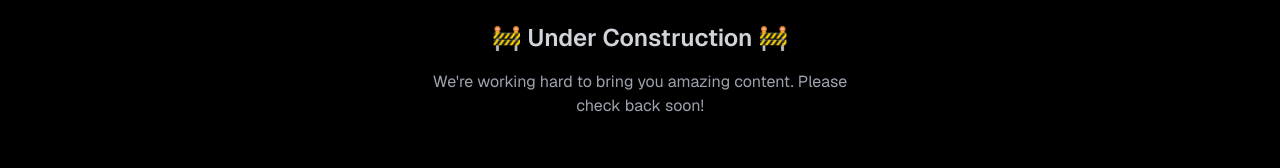
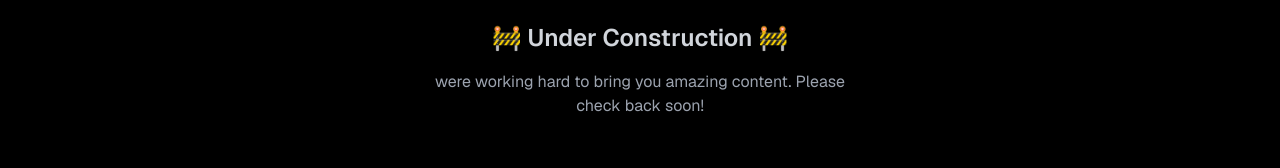
Before and after one commit to raghavshulka/kentron, a Next.js app: page /product/intelligence-retrieval in a window 1280 px wide. Shown: the part 250-418 px from the top of the page. Built offline with nearby package versions, Linux system fonts and the light colour scheme.

Commit message:
fixes issues

```diff
--- a/app/(marketing)/product/intelligence-retrieval/page.tsx
+++ b/app/(marketing)/product/intelligence-retrieval/page.tsx
@@ -10,7 +10,7 @@ export default function IntelligenceRetrievalPage() {
         <div className="flex flex-col items-center justify-center py-20">
           <div className="text-2xl font-semibold text-gray-300 mb-4">🚧 Under Construction 🚧</div>
           <p className="text-gray-400 text-center max-w-md">
-            We're working hard to bring you amazing content. Please check back soon!
+            were working hard to bring you amazing content. Please check back soon!
           </p>
         </div>
       </div>
--- a/app/(marketing)/product/predictive-compliance/page.tsx
+++ b/app/(marketing)/product/predictive-compliance/page.tsx
@@ -10,7 +10,7 @@ export default function PredictiveCompliancePage() {
         <div className="flex flex-col items-center justify-center py-20">
           <div className="text-2xl font-semibold text-gray-300 mb-4">🚧 Under Construction 🚧</div>
           <p className="text-gray-400 text-center max-w-md">
-            We're working hard to bring you amazing content. Please check back soon!
+            were working hard to bring you amazing content. Please check back soon!
           </p>
         </div>
       </div>
--- a/app/(marketing)/product/unified-ingestion/page.tsx
+++ b/app/(marketing)/product/unified-ingestion/page.tsx
@@ -10,7 +10,7 @@ export default function UnifiedIngestionPage() {
         <div className="flex flex-col items-center justify-center py-20">
           <div className="text-2xl font-semibold text-gray-300 mb-4">🚧 Under Construction 🚧</div>
           <p className="text-gray-400 text-center max-w-md">
-            We're working hard to bring you amazing content. Please check back soon!
+            were working hard to bring you amazing content. Please check back soon!
           </p>
         </div>
       </div>
--- a/app/(marketing)/resources/case-studies/page.tsx
+++ b/app/(marketing)/resources/case-studies/page.tsx
@@ -10,7 +10,7 @@ export default function CaseStudiesPage() {
         <div className="flex flex-col items-center justify-center py-20">
           <div className="text-2xl font-semibold text-gray-300 mb-4">🚧 Under Construction 🚧</div>
           <p className="text-gray-400 text-center max-w-md">
-            We're working hard to bring you amazing content. Please check back soon!
+            were working hard to bring you amazing content. Please check back soon!
           </p>
         </div>
       </div>
--- a/app/(marketing)/resources/connectors/page.tsx
+++ b/app/(marketing)/resources/connectors/page.tsx
@@ -10,7 +10,7 @@ export default function ConnectorsPage() {
         <div className="flex flex-col items-center justify-center py-20">
           <div className="text-2xl font-semibold text-gray-300 mb-4">🚧 Under Construction 🚧</div>
           <p className="text-gray-400 text-center max-w-md">
-            We're working hard to bring you amazing content. Please check back soon!
+            were working hard to bring you amazing content. Please check back soon!
           </p>
         </div>
       </div>
--- a/app/(marketing)/resources/help-center/page.tsx
+++ b/app/(marketing)/resources/help-center/page.tsx
@@ -10,7 +10,7 @@ export default function HelpCenterPage() {
         <div className="flex flex-col items-center justify-center py-20">
           <div className="text-2xl font-semibold text-gray-300 mb-4">🚧 Under Construction 🚧</div>
           <p className="text-gray-400 text-center max-w-md">
-            We're working hard to bring you amazing content. Please check back soon!
+            were working hard to bring you amazing content. Please check back soon!
           </p>
         </div>
       </div>
--- a/app/(marketing)/resources/regulations/page.tsx
+++ b/app/(marketing)/resources/regulations/page.tsx
@@ -10,7 +10,7 @@ export default function RegulationsPage() {
         <div className="flex flex-col items-center justify-center py-20">
           <div className="text-2xl font-semibold text-gray-300 mb-4">🚧 Under Construction 🚧</div>
           <p className="text-gray-400 text-center max-w-md">
-            We're working hard to bring you amazing content. Please check back soon!
+            were working hard to bring you amazing content. Please check back soon!
           </p>
         </div>
       </div>
--- a/app/(marketing)/resources/security/page.tsx
+++ b/app/(marketing)/resources/security/page.tsx
@@ -10,7 +10,7 @@ export default function SecurityPage() {
         <div className="flex flex-col items-center justify-center py-20">
           <div className="text-2xl font-semibold text-gray-300 mb-4">🚧 Under Construction 🚧</div>
           <p className="text-gray-400 text-center max-w-md">
-            We're working hard to bring you amazing content. Please check back soon!
+            were working hard to bring you amazing content. Please check back soon!
           </p>
         </div>
       </div>
--- a/app/(marketing)/solutions/industries/page.tsx
+++ b/app/(marketing)/solutions/industries/page.tsx
@@ -10,7 +10,7 @@ export default function IndustriesPage() {
         <div className="flex flex-col items-center justify-center py-20">
           <div className="text-2xl font-semibold text-gray-300 mb-4">🚧 Under Construction 🚧</div>
           <p className="text-gray-400 text-center max-w-md">
-            We're working hard to bring you amazing content. Please check back soon!
+            were working hard to bring you amazing content. Please check back soon!
           </p>
         </div>
       </div>
--- a/app/(marketing)/solutions/law-firms/page.tsx
+++ b/app/(marketing)/solutions/law-firms/page.tsx
@@ -10,7 +10,7 @@ export default function LawFirmsPage() {
         <div className="flex flex-col items-center justify-center py-20">
           <div className="text-2xl font-semibold text-gray-300 mb-4">🚧 Under Construction 🚧</div>
           <p className="text-gray-400 text-center max-w-md">
-            We're working hard to bring you amazing content. Please check back soon!
+            were working hard to bring you amazing content. Please check back soon!
           </p>
         </div>
       </div>
--- a/app/(marketing)/solutions/legal-service/page.tsx
+++ b/app/(marketing)/solutions/legal-service/page.tsx
@@ -10,7 +10,7 @@ export default function LegalServicePage() {
         <div className="flex flex-col items-center justify-center py-20">
           <div className="text-2xl font-semibold text-gray-300 mb-4">🚧 Under Construction 🚧</div>
           <p className="text-gray-400 text-center max-w-md">
-            We're working hard to bring you amazing content. Please check back soon!
+            were working hard to bring you amazing content. Please check back soon!
           </p>
         </div>
       </div>
--- a/components/features.tsx
+++ b/components/features.tsx
@@ -37,8 +37,13 @@ const FeatureDescription = ({ children }: { children?: React.ReactNode }) => {
 
 // Memoize components after their definitions
 const MemoizedFeatureCard = memo(FeatureCard);
+MemoizedFeatureCard.displayName = 'MemoizedFeatureCard';
+
 const MemoizedFeatureTitle = memo(FeatureTitle);
+MemoizedFeatureTitle.displayName = 'MemoizedFeatureTitle';
+
 const MemoizedFeatureDescription = memo(FeatureDescription);
+MemoizedFeatureDescription.displayName = 'MemoizedFeatureDescription';
 
 // Move features array outside component to prevent recreation on each render
 const features = [
@@ -126,3 +131,4 @@ export const Features = memo(() => {
     </div>
   );
 });
+Features.displayName = 'Features';
```
